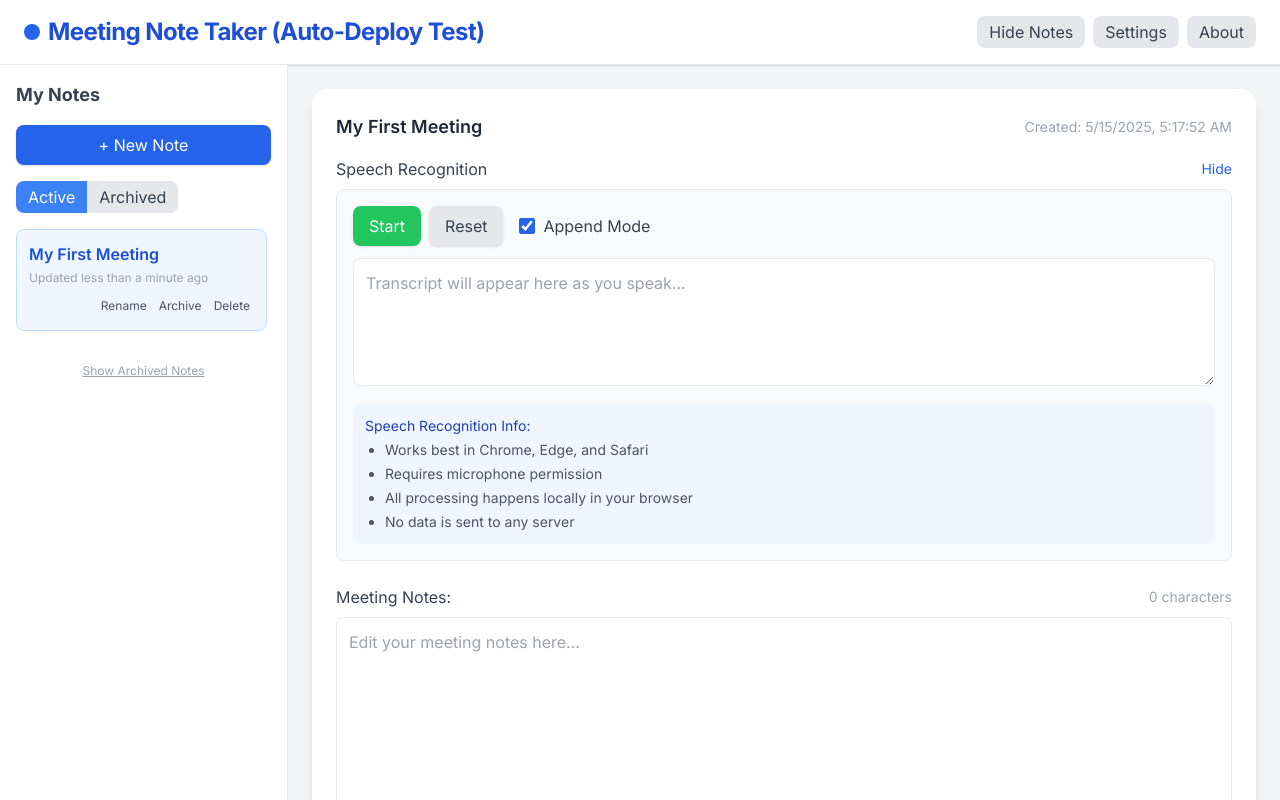
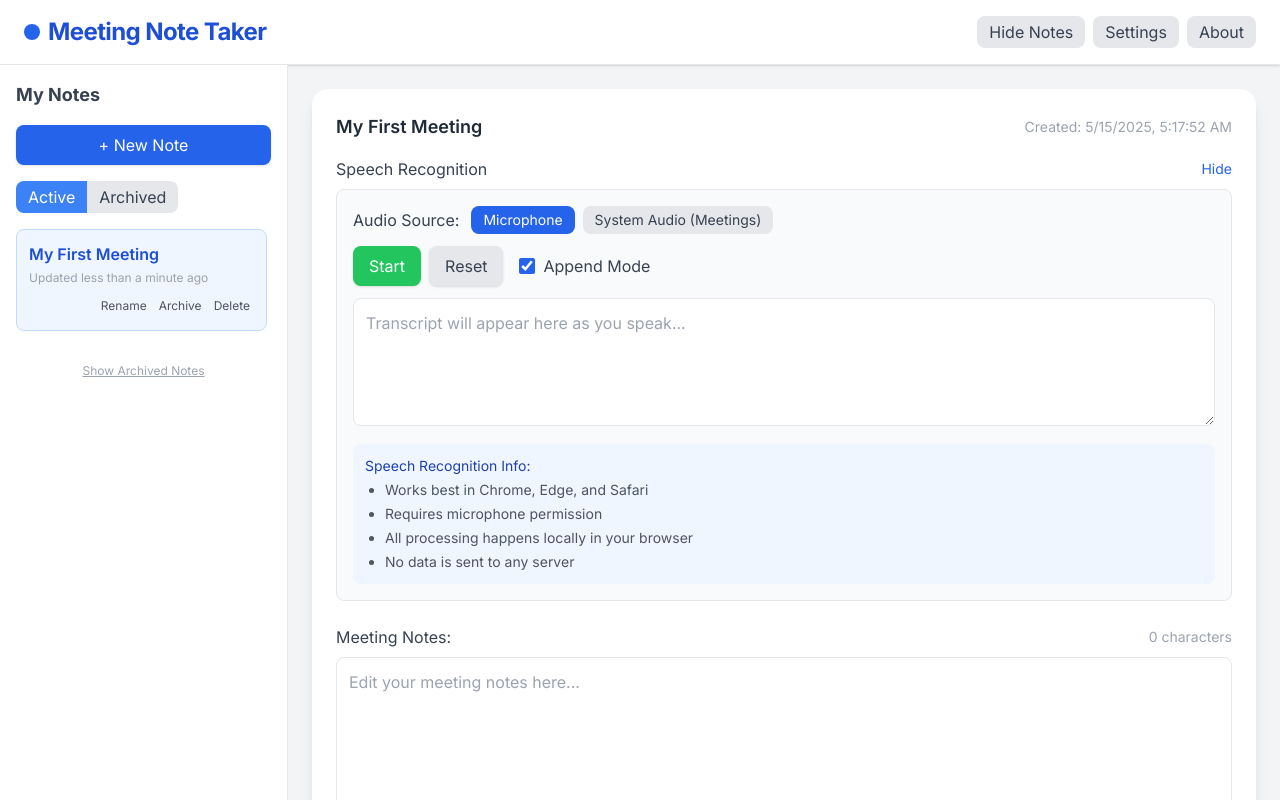
Before and after one commit to AXRZCE/AI_NoteTaking_WebApp, a React (Vite) app in the folder meeting-note-taker/: page / in a window 1280 px wide. Shown: the top 800 px of the page. Built offline with nearby package versions, Linux system fonts and the light colour scheme.

Commit message:
Add system audio capture for meeting transcription

```diff
--- a/meeting-note-taker/src/App.jsx
+++ b/meeting-note-taker/src/App.jsx
@@ -209,7 +209,7 @@ export default function App() {
       <header className={`flex items-center justify-between px-6 py-4 ${currentTheme === 'dark' ? 'bg-gray-800 border-gray-700' : 'bg-white border-gray-200'} shadow border-b`}>
         <h1 className={`text-2xl font-bold tracking-tight ${currentTheme === 'dark' ? 'text-blue-400' : 'text-blue-700'} flex items-center`}>
           <span className="w-4 h-4 rounded-full bg-blue-600 inline-block mr-2"></span>
-          Meeting Note Taker (Auto-Deploy Test)
+          Meeting Note Taker
         </h1>
         <div className="space-x-2">
           <button
--- a/meeting-note-taker/src/components/AboutPanel.jsx
+++ b/meeting-note-taker/src/components/AboutPanel.jsx
@@ -73,9 +73,10 @@ export default function AboutPanel({ open, onClose }) {
                   How do I transcribe online meeting audio?
                 </summary>
                 <p className="text-sm text-gray-600 mt-1 pl-4">
-                  For online meetings, you'll need to set your system to route meeting audio to your microphone input.
-                  On Windows, you can use "Stereo Mix" if available. On Mac, you might need a virtual audio cable solution
-                  like Loopback or BlackHole.
+                  Select "System Audio (Meetings)" in the Speech Recognition section, then click "Start".
+                  Your browser will ask for screen sharing permission - make sure to check "Share system audio"
+                  when prompted. This will capture audio from Zoom, Teams, or any other application playing sound
+                  on your computer.
                 </p>
               </details>
 
--- a/meeting-note-taker/src/components/SpeechToText.jsx
+++ b/meeting-note-taker/src/components/SpeechToText.jsx
@@ -1,8 +1,12 @@
 import React, { useState, useEffect } from "react";
 import useSpeechToText from "../hooks/useSpeechToText.jsx";
+import useSystemAudioCapture from "../hooks/useSystemAudioCapture.jsx";
 
 export default function SpeechToText({ onTranscriptChange, initialTranscript = "", language = 'en-US' }) {
   const [appendMode, setAppendMode] = useState(true);
+  const [audioSource, setAudioSource] = useState("microphone"); // "microphone" or "system"
+
+  // Speech recognition hook for microphone
   const {
     transcript,
     listening,
@@ -10,7 +14,7 @@ export default function SpeechToText({ onTranscriptChange, initialTranscript = "
     stopListening,
     resetTranscript,
     setTranscript,
-    error,
+    error: micError,
     isBrowserSupported,
     permissionStatus
   } = useSpeechToText({
@@ -19,16 +23,46 @@ export default function SpeechToText({ onTranscriptChange, initialTranscript = "
     language
   });
 
+  // System audio capture hook
+  const {
+    isCapturing,
+    startCapturing,
+    stopCapturing,
+    error: systemAudioError
+  } = useSystemAudioCapture({
+    onAudioCaptured: (audioData) => {
+      // This is where we would process the audio data
+      // For now, we're just using this to capture system audio
+      // The actual transcription still happens through the Web Speech API
+    }
+  });
+
+  // Combined error state
+  const error = micError || systemAudioError;
+
+  // Combined listening state
+  const isActive = listening || isCapturing;
+
   // Update the transcript when initialTranscript changes
   useEffect(() => {
     setTranscript(initialTranscript);
   }, [initialTranscript, setTranscript]);
 
-  const handleToggleListening = () => {
-    if (listening) {
+  const handleToggleListening = async () => {
+    if (isActive) {
+      // Stop all active recording
       stopListening();
+      stopCapturing();
     } else {
-      startListening();
+      // Start recording based on selected source
+      if (audioSource === "microphone") {
+        startListening();
+      } else if (audioSource === "system") {
+        // For system audio, we still need to use the microphone for speech recognition
+        // but we'll also capture system audio to route it to the microphone
+        await startCapturing();
+        startListening();
+      }
     }
   };
 
@@ -36,20 +70,59 @@ export default function SpeechToText({ onTranscriptChange, initialTranscript = "
     resetTranscript();
   };
 
+  const handleAudioSourceChange = (source) => {
+    // Stop any active recording before changing source
+    if (isActive) {
+      stopListening();
+      stopCapturing();
+    }
+    setAudioSource(source);
+  };
+
   return (
     <div className="bg-gray-50 rounded-lg p-4 border border-gray-200">
+      {/* Audio Source Selection */}
+      <div className="mb-3 flex flex-wrap items-center gap-3">
+        <div className="font-medium text-gray-700">Audio Source:</div>
+        <div className="flex gap-2">
+          <button
+            onClick={() => handleAudioSourceChange("microphone")}
+            className={`px-3 py-1 rounded-lg text-sm ${
+              audioSource === "microphone"
+                ? "bg-blue-600 text-white"
+                : "bg-gray-200 text-gray-700 hover:bg-gray-300"
+            }`}
+            disabled={isActive}
+          >
+            Microphone
+          </button>
+          <button
+            onClick={() => handleAudioSourceChange("system")}
+            className={`px-3 py-1 rounded-lg text-sm ${
+              audioSource === "system"
+                ? "bg-blue-600 text-white"
+                : "bg-gray-200 text-gray-700 hover:bg-gray-300"
+            }`}
+            disabled={isActive}
+          >
+            System Audio (Meetings)
+          </button>
+        </div>
+      </div>
+
+      {/* Controls */}
       <div className="flex flex-wrap items-center gap-2 mb-3">
         <button
           onClick={handleToggleListening}
           className={`px-4 py-2 rounded-lg shadow flex items-center gap-2 transition-colors ${
-            listening
+            isActive
               ? "bg-red-500 hover:bg-red-600 text-white"
               : "bg-green-500 hover:bg-green-600 text-white"
           }`}
-          aria-label={listening ? "Stop speech recognition" : "Start speech recognition"}
+          aria-label={isActive ? "Stop speech recognition" : "Start speech recognition"}
           disabled={!isBrowserSupported || permissionStatus === "denied"}
         >
-          {listening ? (
+          {isActive ? (
             <>
               <span className="inline-block h-3 w-3 rounded-full bg-white animate-pulse"></span>
               Stop
@@ -81,13 +154,14 @@ export default function SpeechToText({ onTranscriptChange, initialTranscript = "
           </label>
         </div>
 
-        {listening && (
+        {isActive && (
           <span className="text-sm font-medium text-green-600 ml-2">
-            Listening...
+            {audioSource === "microphone" ? "Listening to microphone..." : "Capturing system audio..."}
           </span>
         )}
       </div>
 
+      {/* Transcript Display */}
       <textarea
         className="w-full h-32 p-3 border rounded-lg focus:outline-none focus:ring focus:border-blue-300 bg-white"
         value={transcript}
@@ -96,18 +170,25 @@ export default function SpeechToText({ onTranscriptChange, initialTranscript = "
         placeholder="Transcript will appear here as you speak..."
       />
 
+      {/* Error Display */}
       {error && (
         <div className="text-red-600 mt-2 p-2 bg-red-50 border border-red-200 rounded-lg text-sm" role="alert">
           {error}
         </div>
       )}
 
+      {/* Info Box */}
       <div className="mt-3 text-sm text-gray-500">
         <div className="bg-blue-50 p-3 rounded-lg">
           <h3 className="font-medium text-blue-800 mb-1">Speech Recognition Info:</h3>
           <ul className="list-disc pl-5 space-y-1 text-gray-600">
             <li>Works best in Chrome, Edge, and Safari</li>
             <li>Requires microphone permission</li>
+            {audioSource === "system" && (
+              <li className="font-medium text-blue-700">
+                System Audio mode will ask for screen sharing permission - select "Share system audio" when prompted
+              </li>
+            )}
             <li>All processing happens locally in your browser</li>
             <li>No data is sent to any server</li>
           </ul>
--- /dev/null
+++ b/meeting-note-taker/src/hooks/useSystemAudioCapture.jsx
@@ -0,0 +1,104 @@
+import { useState, useRef, useEffect } from "react";
+
+/**
+ * Hook to capture system audio for transcription
+ * This uses the browser's getDisplayMedia API to capture system audio
+ */
+const useSystemAudioCapture = ({ onAudioCaptured }) => {
+  const [isCapturing, setIsCapturing] = useState(false);
+  const [error, setError] = useState(null);
+  const mediaStreamRef = useRef(null);
+  const audioContextRef = useRef(null);
+
+  // Start capturing system audio
+  const startCapturing = async () => {
+    try {
+      setError(null);
+
+      // Check if browser supports getDisplayMedia
+      if (!navigator.mediaDevices || !navigator.mediaDevices.getDisplayMedia) {
+        throw new Error("Your browser doesn't support screen sharing with audio. Please try Chrome or Edge.");
+      }
+
+      // Request screen sharing with audio
+      const stream = await navigator.mediaDevices.getDisplayMedia({
+        video: false,
+        audio: true,
+      });
+
+      // Check if audio track is available
+      const audioTracks = stream.getAudioTracks();
+      if (audioTracks.length === 0) {
+        throw new Error("No audio track available. Please make sure to select 'Share system audio' when prompted.");
+      }
+
+      // Store the stream for later cleanup
+      mediaStreamRef.current = stream;
+
+      // Create audio context to process the audio
+      const audioContext = new (window.AudioContext || window.webkitAudioContext)();
+      audioContextRef.current = audioContext;
+
+      // Create source node from the stream
+      const source = audioContext.createMediaStreamSource(stream);
+
+      // Create a script processor node to access the audio data
+      // Note: ScriptProcessorNode is deprecated but still widely supported
+      // In a production app, consider using AudioWorklet instead
+      const processor = audioContext.createScriptProcessor(4096, 1, 1);
+
+      // Connect the nodes
+      source.connect(processor);
+      processor.connect(audioContext.destination);
+
+      // Process audio data
+      processor.onaudioprocess = (e) => {
+        const inputData = e.inputBuffer.getChannelData(0);
+        if (onAudioCaptured) {
+          onAudioCaptured(inputData);
+        }
+      };
+
+      // Handle when user stops sharing
+      stream.getAudioTracks()[0].onended = () => {
+        stopCapturing();
+      };
+
+      setIsCapturing(true);
+    } catch (err) {
+      setError(err.message);
+      console.error("Error capturing system audio:", err);
+    }
+  };
+
+  // Stop capturing system audio
+  const stopCapturing = () => {
+    if (mediaStreamRef.current) {
+      mediaStreamRef.current.getTracks().forEach(track => track.stop());
+      mediaStreamRef.current = null;
+    }
+
+    if (audioContextRef.current) {
+      audioContextRef.current.close();
+      audioContextRef.current = null;
+    }
+
+    setIsCapturing(false);
+  };
+
+  // Clean up on unmount
+  useEffect(() => {
+    return () => {
+      stopCapturing();
+    };
+  }, []);
+
+  return {
+    isCapturing,
+    startCapturing,
+    stopCapturing,
+    error
+  };
+};
+
+export default useSystemAudioCapture;
```
